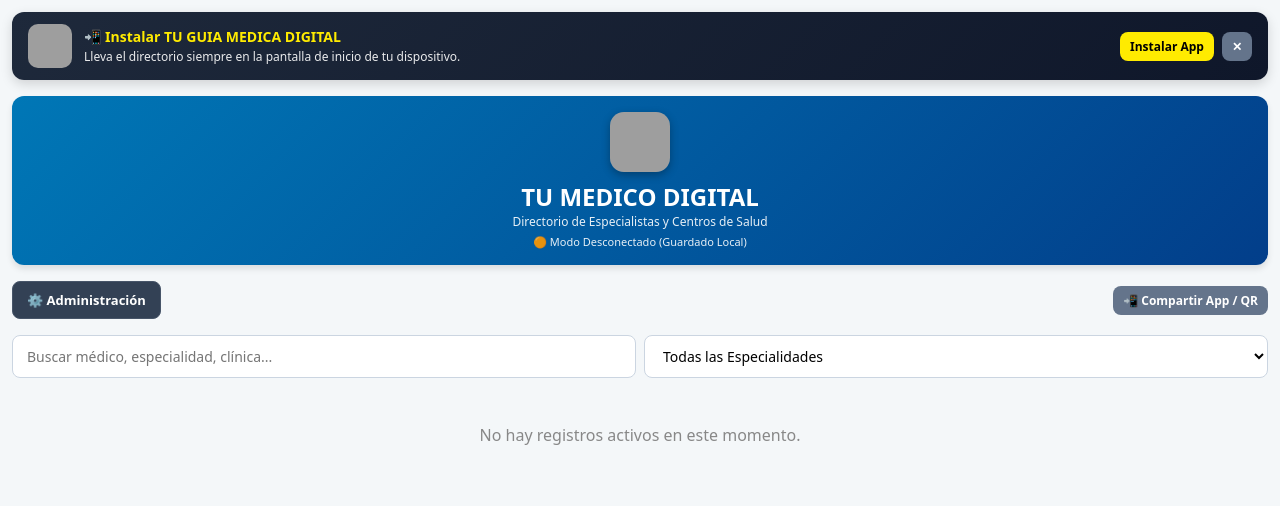
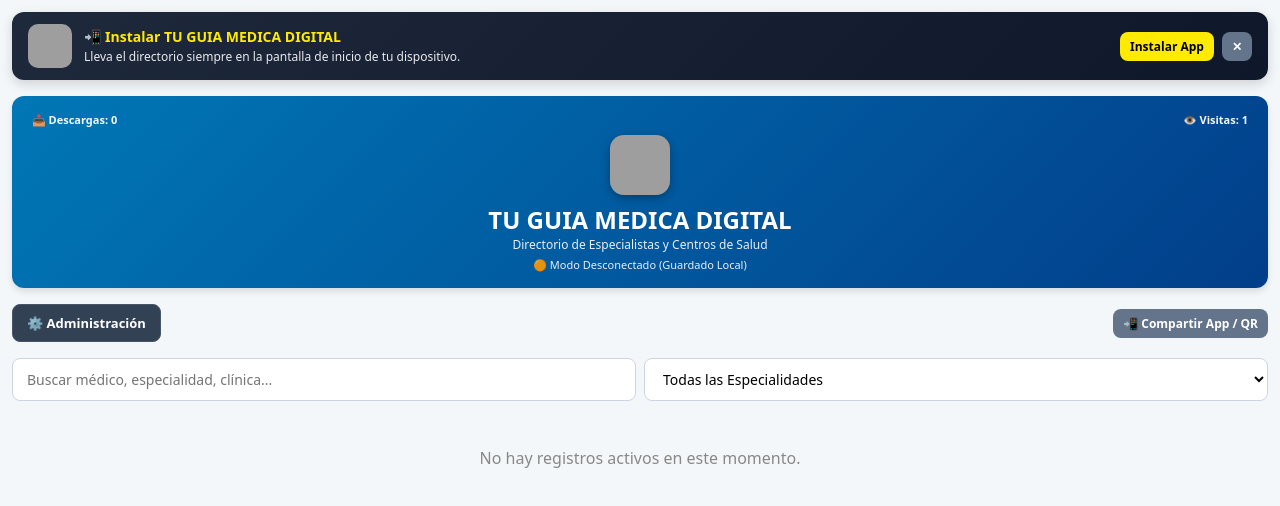
Before and after one commit to ybsenmena/Tuguiamedicadigital, a plain HTML site: page index.html in a window 1280 px wide. Drawn offline with Linux system fonts and the light colour scheme; no server answers; grey boxes are pictures that could not be loaded.

Commit message:
Add header stats bar for downloads and visits

```diff
--- a/index.html
+++ b/index.html
@@ -73,6 +73,17 @@
       color: white; padding: 16px; border-radius: 12px; margin-bottom: 16px;
       box-shadow: 0 4px 6px rgba(0,0,0,0.1); text-align: center;
       display: flex; flex-direction: column; align-items: center;
+    }
+
+    .header-stats-bar {
+      display: flex;
+      justify-content: space-between;
+      width: 100%;
+      font-size: 11px;
+      opacity: 0.95;
+      margin-bottom: 8px;
+      padding: 0 4px;
+      font-weight: 600;
     }
 
     .header-logo {
@@ -224,8 +235,14 @@
   </div>
 
   <header>
+    <!-- Barra superior integrada: Esquina izquierda (Descargas) y Esquina derecha (Visitas) -->
+    <div class="header-stats-bar">
+      <span>📥 Descargas: <strong id="downloads-count">0</strong></span>
+      <span>👁️ Visitas: <strong id="visits-count">0</strong></span>
+    </div>
+
     <img src="https://i.postimg.cc/fbSYL04G/icono-tu-guia-medica-digital.png" class="header-logo app-icon-img" alt="Logo TU MEDICO DIGITAL">
-    <h2>TU MEDICO DIGITAL</h2>
+    <h2>TU GUIA MEDICA DIGITAL</h2>
     <p style="font-size: 12px; opacity: 0.9;">Directorio de Especialistas y Centros de Salud</p>
     <div class="sync-status" id="sync-status">🟢 Conectado con Google Sheets</div>
   </header>
@@ -422,6 +439,19 @@
   <script>
     const GOOGLE_SCRIPT_URL = "https://script.google.com/macros/s/AKfycbwcsHHw64ZiFn9yEd6ltILWj__-pRwkO5kTFqK1flepas3MydpsNRVn3rzhKFKUZHhE4A/exec";
 
+    // --- CONTADORES DE VISITAS Y DESCARGAS ---
+    let visits = parseInt(localStorage.getItem('app_med_visits') || '0') + 1;
+    localStorage.setItem('app_med_visits', visits);
+
+    let downloads = parseInt(localStorage.getItem('app_med_downloads') || '0');
+
+    function updateCountersUI() {
+      const visitsEl = document.getElementById('visits-count');
+      const downloadsEl = document.getElementById('downloads-count');
+      if (visitsEl) visitsEl.innerText = visits;
+      if (downloadsEl) downloadsEl.innerText = downloads;
+    }
+
     if ('serviceWorker' in navigator) {
       window.addEventListener('load', () => {
         navigator.serviceWorker.register('./sw.js').catch(err => console.log('SW error:', err));
@@ -439,6 +469,13 @@
       }
     });
 
+    window.addEventListener('appinstalled', () => {
+      downloads++;
+      localStorage.setItem('app_med_downloads', downloads);
+      updateCountersUI();
+      closeInstallBanner();
+    });
+
     if (!window.matchMedia('(display-mode: standalone)').matches && !window.navigator.standalone) {
       if (installBanner) {
         installBanner.style.display = 'flex';
@@ -452,6 +489,10 @@
     }
 
     async function triggerInstallApp() {
+      downloads++;
+      localStorage.setItem('app_med_downloads', downloads);
+      updateCountersUI();
+
       if (deferredPrompt) {
         try {
           deferredPrompt.prompt();
@@ -503,6 +544,7 @@
     let activeCarouselIndexes = {};
 
     function init() {
+      updateCountersUI();
       populateSpecialties();
       fetchFromGoogleSheets();
     }
@@ -767,7 +809,7 @@
             <button type="button" class="btn btn-secondary btn-sm" style="width:100%" onclick="openReviewsModal('${doc.id}')">⭐ Ver / Dejar Opiniones</button>
           </div>
         `;
-        container.appendChild(card);
+    container.appendChild(card);
       });
     }
 
@@ -991,4 +1033,3 @@
     init();
   </script>
 </body>
-</html>
```
